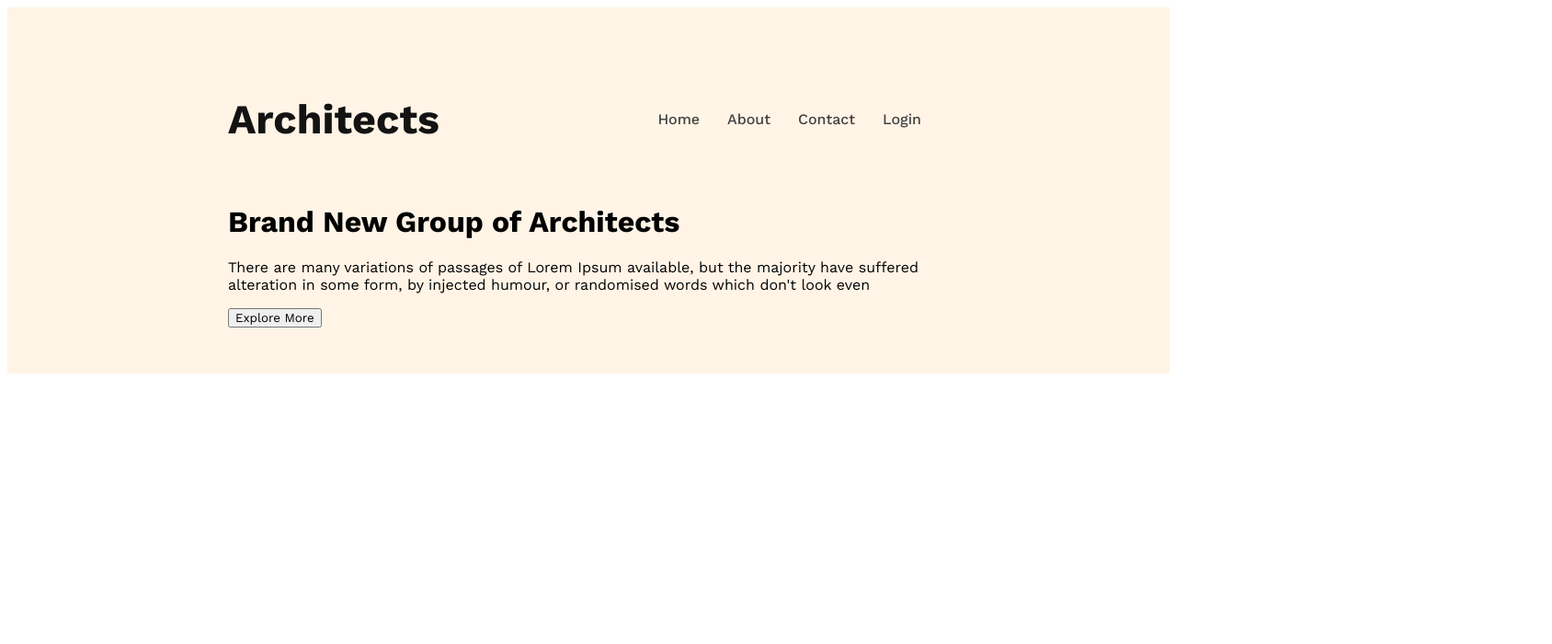
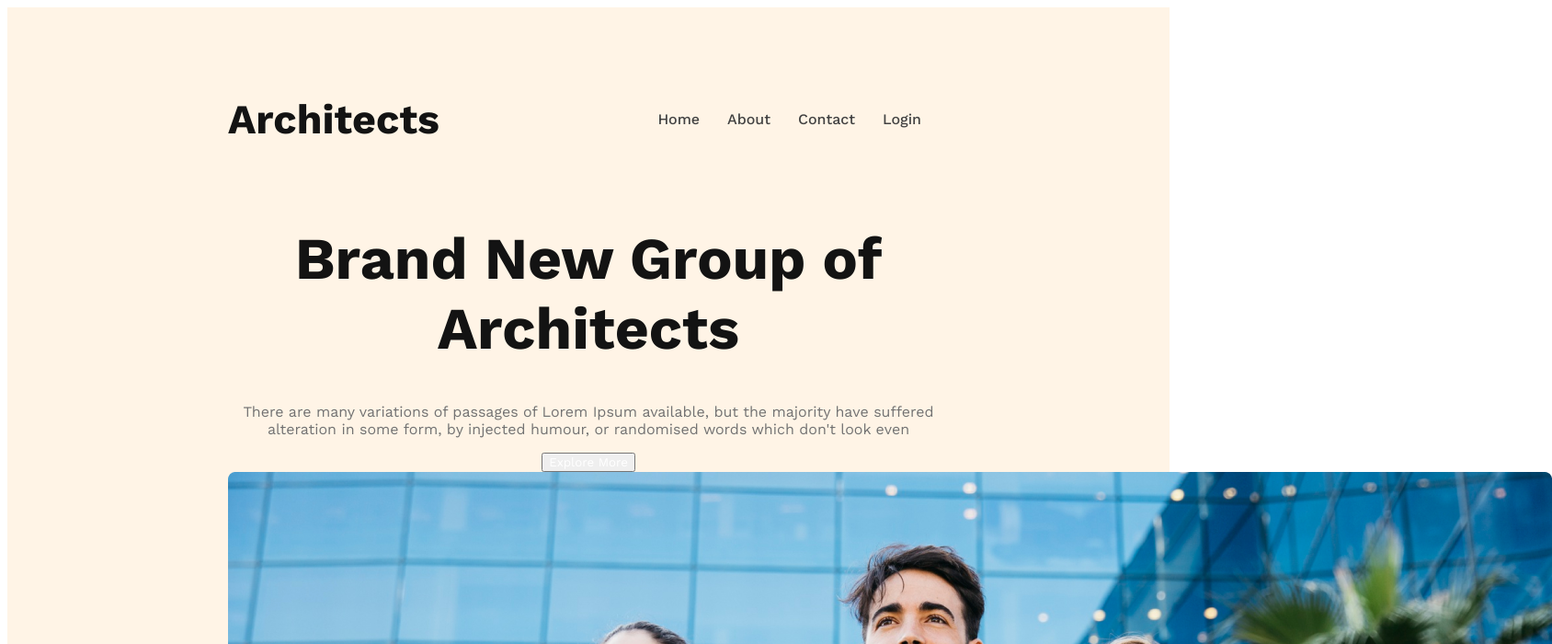
Before and after one commit to adnanalemran/architects-website, a plain HTML site: page index.html in a window 1280 px wide. Shown: the top 700 px of the page at 92% size, 1688 px wide, since content can reach past the window. Drawn offline with nearby package versions, Linux system fonts and the light colour scheme.

Commit message:
Banner content Added

```diff
--- a/css/Architects.css
+++ b/css/Architects.css
@@ -1,16 +1,24 @@
+/* Importing a font from Google Fonts */
 @import url('https://fonts.googleapis.com/css2?family=Work+Sans:wght@400;500;600;700;800&display=swap');
 
+/* share style */
 * {
   font-family: 'Work Sans', sans-serif;
 }
 
-  /* header style */
+.btn-primary {
+  color: #fff;
+}
 
+/* Header style */
+
+/* Styling the header element */
 header {
   background: rgba(255, 144, 14, 0.10);
   padding: 50px 240px;
 }
 
+/* Styling the navigation */
 nav {
   display: flex;
   justify-content: space-between;
@@ -20,7 +28,6 @@
 nav>ul {
   display: flex;
   align-items: center;
-
 }
 
 nav>ul>li {
@@ -29,12 +36,31 @@
   font-weight: 500;
   font-size: 1rem;
 }
-  nav>ul>li>a{
+
+nav>ul>li>a {
   text-decoration: none;
   color: #424242;
 }
-  .nav-title{
+
+.nav-title {
   font-size: 2.8rem;
   font-weight: 700;
   color: #131313;
 }
+
+/* Banner style */
+.banner-content {
+  max-width: 800px;
+  text-align: center;
+  margin: 0px auto;
+}
+
+.Banner-title {
+  font-size: 4rem;
+  font-weight: 700;
+  color: #131313;
+}
+
+.banner-description {
+  color: #727272;
+}
--- a/index.html
+++ b/index.html
@@ -1,11 +1,13 @@
 <!DOCTYPE html>
 <html lang="en">
+
 <head>
     <meta charset="UTF-8">
     <meta name="viewport" content="width=device-width, initial-scale=1.0">
     <title>Architects || website</title>
     <link rel="stylesheet" href="css/architects.css">
 </head>
+
 <body>
     <header>
         <nav>
@@ -18,13 +20,17 @@
             </ul>
         </nav>
         <div class="banner">
-            <h1 class="Banner-title">Brand New Group of Architects</h1>
-            <p class="banner-description">
-                There are many variations of passages of Lorem Ipsum available, but the majority have suffered alteration in some form, by injected humour, or randomised words which don't look even
-            </p>
-            <button class="btn-primary">Explore More</button>
-            <img src="" alt="">
+            <div class="banner-content">
+                <h1 class="Banner-title">Brand New Group of Architects</h1>
+                <p class="banner-description">
+                    There are many variations of passages of Lorem Ipsum available, but the majority have suffered
+                    alteration in some form, by injected humour, or randomised words which don't look even
+                </p>
+                <button class="btn-primary">Explore More</button>
+            </div>
+            <img src="images/banner.png" alt="">
         </div>
     </header>
 </body>
+
 </html>
```
Lines whose indentation alone changed are shown as unchanged.
